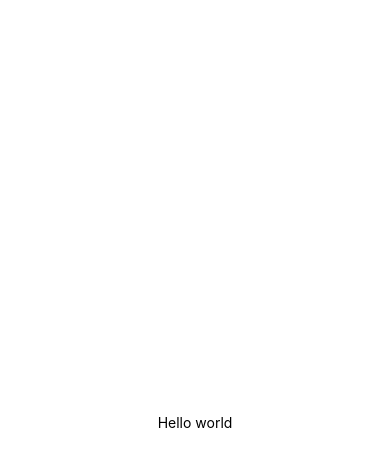
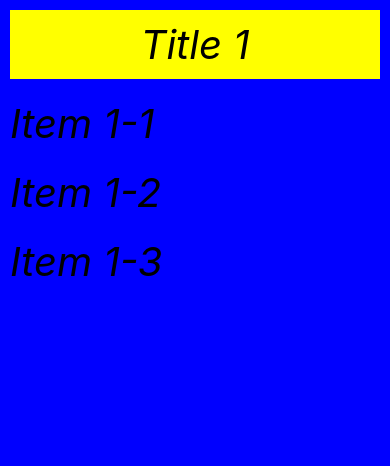
Before and after one commit to Ik3nna/firstApp, a React Native app: screen / in a window 390 px wide. Shown: the top 466 px of the page. Built offline with nearby package versions, Linux system fonts and the light colour scheme.

Commit message:
feat: FlatList and SectionList

```diff
--- a/App.js
+++ b/App.js
@@ -1,20 +1,104 @@
 import { StatusBar } from 'expo-status-bar';
-import { StyleSheet, Text, View } from 'react-native';
+import React, { useState } from "react";
+import { Button, FlatList, Linking, Pressable, RefreshControl, SafeAreaView, ScrollView, SectionList, StyleSheet, Text, View } from 'react-native';
 
 export default function App() {
+  const [items, setItems] = useState([
+    {name: "Item 1"},
+    {name: "Item 2"},
+    {name: "Item 3"},
+    {name: "Item 4"},
+    {name: "Item 5"},
+    {name: "Item 6"},
+    {name: "Item 7"},
+    {name: "Item 8"},
+    {name: "Item 9"},
+    {name: "Item 10"},
+  ]);
+
+  const [refreshing, setRefreshing] = useState(false);
+
+  const [count, setCount] = useState(1)
+
+  const [Data, setData] = useState([
+    {
+      title: `Title ${count}`,
+      data: [`Item ${count}-1`, `Item ${count}-2`, `Item ${count}-3`]
+    }
+  ])
+
+  const onRefresh = ()=> {
+    setRefreshing(true);
+    setCount(prevCount => prevCount + 1)
+    setData([...Data, { title: `Title ${count + 1}`, data: [`Item ${count + 1}-1`, `Item ${count + 1}-2`, `Item ${count + 1}-3`] }]);
+    setRefreshing(false)
+  }
+
   return (
-    <View style={styles.container}>
-      <Text>Hello world</Text>
-      <StatusBar style="auto" />
-    </View>
+    <SafeAreaView style={{ flex: 1, backgroundColor: 'blue' }}>
+      <SectionList
+        keyExtractor={(item, index)=>index.toString()}
+        sections={Data}
+        renderItem={({item})=>(
+          // <View style={styles.item}>
+            <Text style={styles.text}>{item}</Text>
+          // </View>
+        )}
+        renderSectionHeader={({section})=>(
+          <View style={styles.item}>
+            <Text style={styles.text}>{section.title}</Text>
+          </View>
+        )}
+        refreshControl={
+          <RefreshControl refreshing={refreshing} onRefresh={onRefresh} />
+        }
+      />
+      {/* <FlatList
+        keyExtractor={(item, index)=> index.toString()}
+        data={items}
+        renderItem={({item})=>(
+          <View style={styles.item}>
+            <Text style={styles.text}>{item.name}</Text>
+          </View>
+        )}
+        refreshControl={
+          <RefreshControl refreshing={refreshing} />
+        }
+      /> */}
+      {/* <ScrollView
+        style={styles.container}
+        refreshControl={<RefreshControl
+        refreshing={refreshing}
+        />}
+      >
+        <StatusBar style="black" />
+        {items.map((item)=>{
+          return(
+            <View key={item.key} style={styles.item}>
+              <Text style={styles.text}>{item.item}</Text>
+            </View>
+          )
+        })}
+      </ScrollView> */}
+    </SafeAreaView>
   );
 }
 
 const styles = StyleSheet.create({
   container: {
     flex: 1,
-    backgroundColor: '#fff',
-    alignItems: 'center',
-    justifyContent: 'center',
+    backgroundColor: 'blue',
+
   },
+  item: {
+    backgroundColor: "yellow",
+    justifyContent: "center",
+    alignItems: "center",
+    margin: 10
+  },
+  text: {
+    fontSize: 40,
+    fontStyle: "italic",
+    margin: 10
+  }
 });
```
